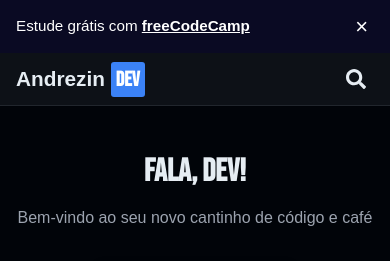
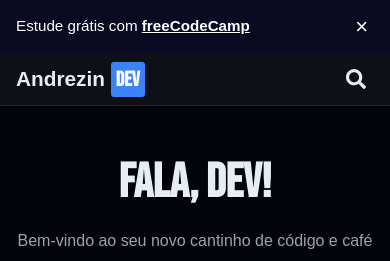
Before and after one commit to Andrezinrc/dev-mini-blog, a React (Vite) app: page / in a window 390 px wide. Shown: the top 261 px of the page. Built offline with nearby package versions, Linux system fonts and the light colour scheme.

Commit message:
style: ajusta tamanho do título

```diff
--- a/src/pages/Home/Home.module.css
+++ b/src/pages/Home/Home.module.css
@@ -30,10 +30,9 @@
 
 .title {
   color: var(--text-color);
-  font-size: 3rem;
+  font-size: 3.5rem;
   font-weight: 700;
   margin-bottom: var(--spacing);
-  line-height: 1.1;
   font-family: "Bebas Neue", sans-serif;
 }
 
@@ -194,7 +193,7 @@
   }
 
   .title {
-    font-size: 2.5rem;
+    font-size: 3rem;
   }
 
   .subtitle {
@@ -216,10 +215,6 @@
 }
 
 @media (max-width: 480px) {
-  .title {
-    font-size: 2rem;
-  }
-
   .subtitle {
     font-size: 1rem;
   }
```
